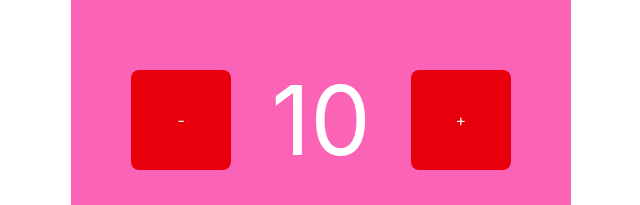
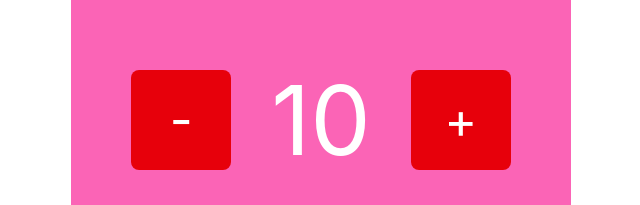
Before and after one commit to HMSSKHerath/test-frontend, a React app: page /test in a window 1280 px wide. Shown: the part 195-400 px from the top of the page, without its empty margins (319-959 px from the left). Built offline with nearby package versions, Linux system fonts and the light colour scheme; the HTML template or start-up script is replaced by a standard one.

Commit message:
fix: add text size to button container in TestPage component

```diff
--- a/src/pages/test.jsx
+++ b/src/pages/test.jsx
@@ -8,7 +8,7 @@ export default function TestPage()
     return(
         <div className="w-full h-full flex items-center justify-center">
             <div className="w-[500px] h-[500px] bg-pink-400  text-white flex flex-col items-center justify-center gap-[30px]">
-                <div className="flex items-center justify-center gap-[40px]">
+                <div className="flex items-center justify-center gap-[40px] text-[50px]">
                     <button className="w-[100px] h-[100px] bg-red-600 rounded-lg" onClick={
                         ()=>{
                             console.log("Decreasing.....");
```
